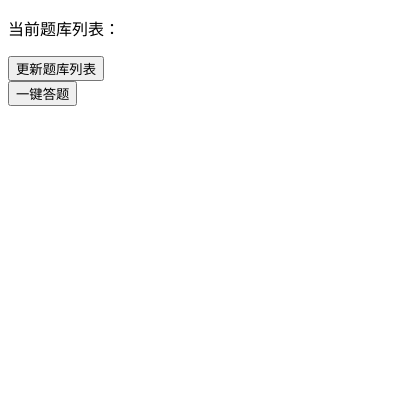
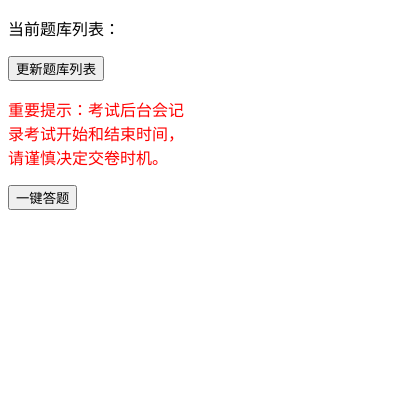
Before and after one commit to tigert1998/elearning-test, a browser extension: page popup.html in a window 400 px wide. Drawn offline with Linux system fonts and the light colour scheme.

Commit message:
Update notice for one click completion

```diff
--- a/popup.html
+++ b/popup.html
@@ -10,6 +10,10 @@
             height: 400px;
             word-break: break-all;
         }
+
+        .important-notice {
+            color: red;
+        }
     </style>
 </head>
 
@@ -19,6 +23,7 @@
     </div>
     <button type="button" id="update-file-list-btn">更新题库列表</button>
     <div id="one-click-complete-result"></div>
+    <p class="important-notice">重要提示：考试后台会记录考试开始和结束时间，请谨慎决定交卷时机。</p>
     <button type="button" id="one-click-complete-btn">一键答题</button>
 
     <script src="popup.js"></script>
--- a/popup.js
+++ b/popup.js
@@ -71,7 +71,7 @@ oneClickCompleteBtn.onclick = () => {
         let tab = tabs[0];
         chrome.tabs.sendMessage(tab.id, "elearning-test-one-click-complete", (response) => {
             if (chrome.runtime.lastError) {
-                element.innerHTML = `<p>发送消息时遇到错误：${chrome.runtime.lastError.message}</p><p>请确认是否打开了页面。</p>`;
+                element.innerHTML = `<p>发送消息时遇到错误：${chrome.runtime.lastError.message}</p><p>请确认是否打开了答题页面，或尝试重启浏览器。</p>`;
             } else {
                 let html = "";
                 if (response.error) {
```
